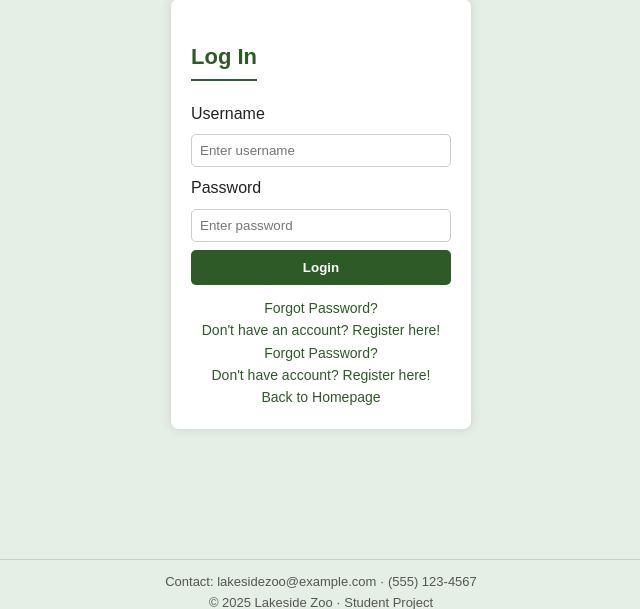
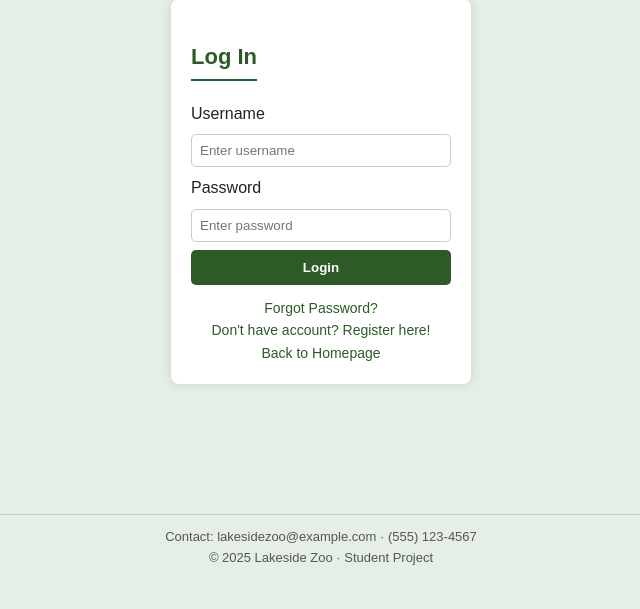
Before and after one commit to brucethao/DatabaseProject, a Django app: page /login/ in a window 1280 px wide. Shown: the part 171-780 px from the top of the page, without its empty margins (319-959 px from the left). Run offline with Django 5.2, Linux system fonts and the light colour scheme.

Commit message:
Deleted duplication bugs.

```diff
--- a/Zootopia/views.py
+++ b/Zootopia/views.py
@@ -128,7 +128,6 @@ class ZooKeeperDashboard(View):
 
         animals = Animal.objects.all().prefetch_related(
             'diet_set',
-            'animalfeedinglog_set',
             'animalfeedinglog_set',
             'animalmedicationlog_set'
         )
--- a/templates/login.html
+++ b/templates/login.html
@@ -90,8 +90,6 @@
     </form>
 
     <div class="links">
-        <a href="#">Forgot Password?</a><br>
-        <a href="{% url 'register' %}">Don't have an account? Register here!</a><br>
         <a href="{%  url 'reset' %}">Forgot Password?</a><br>
         <a href="{% url 'register' %}">Don't have account? Register here!</a><br>
         <a href="{% url 'home' %}">Back to Homepage</a>
```
